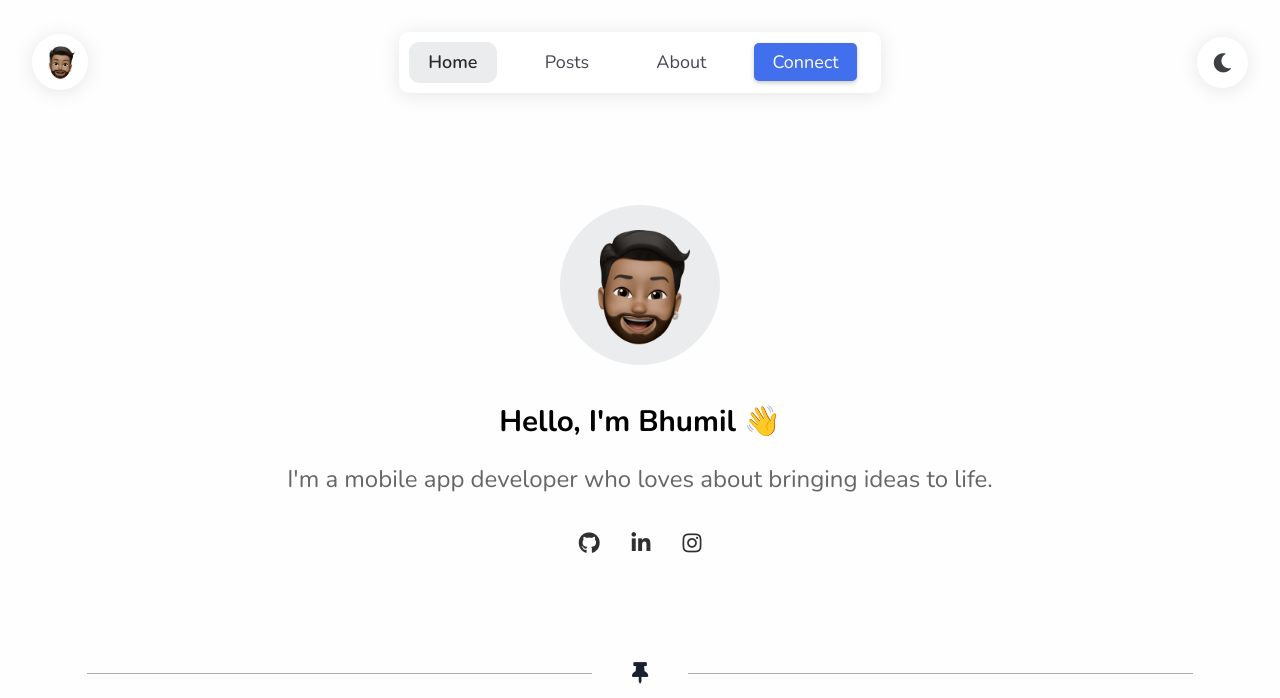
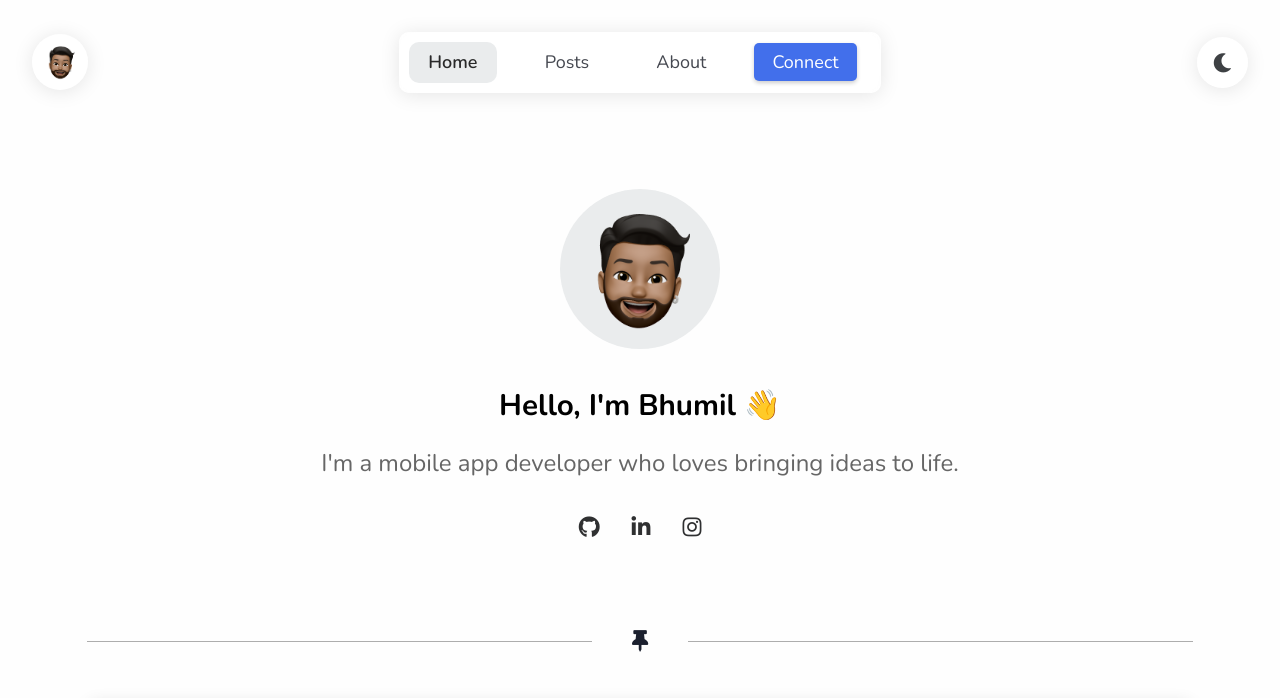
Before and after one commit to thebhumilsoni/thebhumilsoni.github.io, a Jekyll site: the page built from index.html, in a window 1280 px wide. Shown: the top 698 px of the page. Built offline with Jekyll 4.4.1, drawn with Linux system fonts in a browser that asks for light colours; a script that is not in the unit is left out; grey boxes are pictures that could not be loaded.

Commit message:
Adjust home content layout

```diff
--- a/_sass/2-design-system/_color-scheme.scss
+++ b/_sass/2-design-system/_color-scheme.scss
@@ -21,10 +21,10 @@ $primary-light-color: lighten($primary-color, 10%);
 
     // post card colors
     --post-card-background-color: #ffffff;
-    --post-card-box-shadow-color: 0 1.5px 6px rgba(0, 0, 0, 0.1);
-    --post-card-hover-background-color: transparent;
-    --post-card-hover-box-shadow-color: 0 2px 12px rgba(0, 0, 0, 0.1);
-    --post-meta-color: #747578;
+    --post-card-box-shadow-color: 0 2px 16px rgba(0, 0, 0, 0.1);
+    --post-card-hover-background-color: rgba(244, 245, 246, 0.1);
+    --post-card-hover-box-shadow-color: 0 1px 8px rgba(0, 0, 0, 0.1);
+    --post-meta-color: #6c717e;
 
     // tag colors
     --tag-background-color: var(--primary-color);
--- a/_sass/3-components/_navigation.scss
+++ b/_sass/3-components/_navigation.scss
@@ -110,6 +110,7 @@
 
                 &:hover {
                     transition: all 0.3s ease;
+                    cursor: pointer;
                     background-color: var(--navbar-link-item-hover-color);
                 }
             }
--- a/_sass/4-layouts/_home.scss
+++ b/_sass/4-layouts/_home.scss
@@ -20,11 +20,11 @@
     }
 
     @include for-medium-up {
-        padding: 4rem 0;
+        padding: 3.5rem 0;
     }
 
     @include for-large-up {
-        padding: 5rem 0;
+        padding: 4rem 0;
     }
 }
 
@@ -109,7 +109,7 @@
     gap: 1.5rem;
 
     @include for-medium-up {
-        gap: 2rem;
+        gap: 2.5rem;
     }
 }
 
@@ -166,7 +166,7 @@
     gap: 1.5rem;
 
     @include for-medium-up {
-        gap: 2rem;
+        gap: 2.5rem;
     }
 }
 
--- a/_sass/4-layouts/_post-card.scss
+++ b/_sass/4-layouts/_post-card.scss
@@ -26,6 +26,7 @@
 
     &:hover {
         text-decoration: none;
+        cursor: pointer;
         transform: scale(1.02) translateY(-10px);
         background-color: var(--post-card-hover-background-color);
         box-shadow: var(--post-card-hover-box-shadow-color);
@@ -41,6 +42,12 @@
     background-position: center;
     min-height: 200px;
     border-radius: $border-radius;
+    transition: transform 0.4s ease, border-radius 0.3s ease;
+}
+
+.post-card:hover .post-card-image {
+    transform: scale(1.01);
+    border-radius: 0;
 }
 
 .post-card-details {
--- a/index.html
+++ b/index.html
@@ -11,7 +11,7 @@ title: Home
                 <img src="/assets/images/hero-image.png" alt="Bhumil Soni">
             </div>
             <h2 class="hero-introduction">Hello, I'm Bhumil 👋</h2>
-            <p class="hero-about-me">I'm a mobile app developer who loves about bringing ideas to life.</p>
+            <p class="hero-about-me">I'm a mobile app developer who loves bringing ideas to life.</p>
             {% include social-links.html %}
         </div>
     </div>
```
